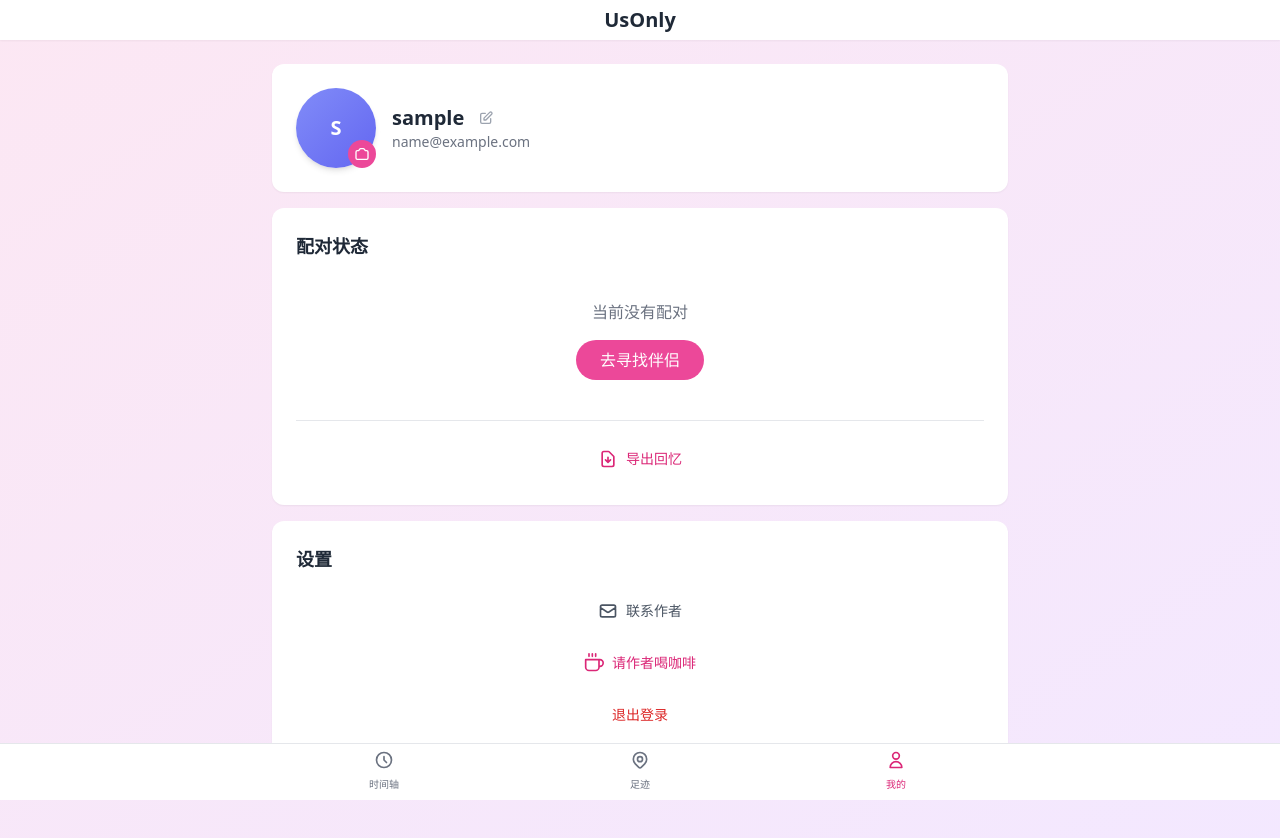
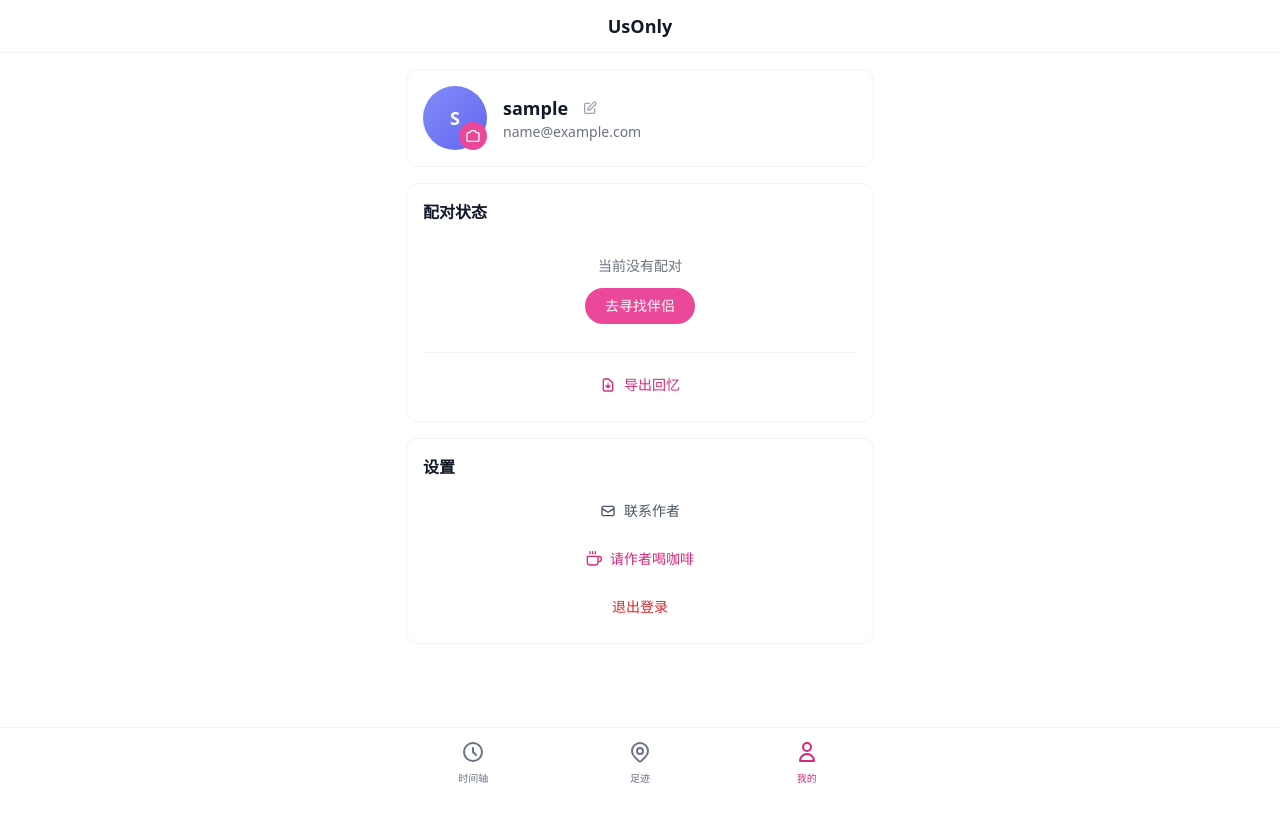
Before and after one commit to calm-66/usonly, a Next.js app: page /profile in a window 1280 px wide. Shown: the top 838 px of the page. After the commit the page ends 800 px from the top, so only its background shows below. Built offline with nearby package versions, Linux system fonts and the light colour scheme; no server answers; sample sign-in values are in the browser's storage.

Commit message:
完成足迹 (map) 和个人中心 (profile) 页面的风格统一修改，采用 timeline 页面的现代化设计风格

```diff
--- a/src/app/profile/page.tsx
+++ b/src/app/profile/page.tsx
@@ -97,19 +97,19 @@ export default function ProfilePage() {
   }
 
   // 渲染头像组件
-  const renderAvatar = (avatarUrl: string | null, name: string, size: string = 'w-20 h-20') => {
+  const renderAvatar = (avatarUrl: string | null, name: string, size: string = 'w-16 h-16') => {
     if (avatarUrl) {
       return (
         <img
           src={avatarUrl}
           alt={name}
-          className={`${size} rounded-full object-cover border-2 border-white shadow-md`}
+          className={`${size} rounded-full object-cover border border-gray-100`}
         />
       )
     }
     const color = getDefaultAvatarColor(name)
     return (
-      <div className={`${size} rounded-full bg-gradient-to-br ${color} flex items-center justify-center text-white text-xl font-bold shadow-md`}>
+      <div className={`${size} rounded-full bg-gradient-to-br ${color} flex items-center justify-center text-white text-lg font-bold`}>
         {getInitial(name)}
       </div>
     )
@@ -464,17 +464,17 @@ export default function ProfilePage() {
 
   if (loading) {
     return (
-      <main className="min-h-screen flex items-center justify-center bg-gradient-to-br from-pink-100 to-purple-100">
-        <p className="text-gray-600">加载中...</p>
+      <main className="min-h-screen flex items-center justify-center bg-white">
+        <p className="text-gray-500">加载中...</p>
       </main>
     )
   }
 
   if (!user) {
     return (
-      <main className="min-h-screen flex items-center justify-center bg-gradient-to-br from-pink-100 to-purple-100">
+      <main className="min-h-screen flex items-center justify-center bg-white">
         <div className="text-center">
-          <p className="text-gray-600 mb-4">未登录</p>
+          <p className="text-gray-500 mb-4">未登录</p>
           <a href="/" className="text-pink-600 hover:underline">去登录</a>
         </div>
       </main>
@@ -482,20 +482,20 @@ export default function ProfilePage() {
   }
 
   return (
-    <main className="min-h-screen bg-gradient-to-br from-pink-100 to-purple-100 pb-20">
+    <main className="min-h-screen bg-white pb-20">
       {/* 顶部导航 */}
-      <header className="bg-white shadow-sm sticky top-0 z-40">
-        <div className="max-w-3xl mx-auto px-4 py-1.5 flex justify-center relative">
-          <h1 className="text-xl font-bold text-gray-800">UsOnly</h1>
+      <header className="bg-white border-b border-gray-100 sticky top-0 z-40">
+        <div className="max-w-[500px] mx-auto px-4 py-3 flex items-center justify-center">
+          <h1 className="text-lg font-bold text-gray-900">UsOnly</h1>
         </div>
       </header>
 
-      <div className="max-w-3xl mx-auto px-4 py-6 space-y-4">
+      <div className="max-w-[500px] mx-auto px-4 py-4 space-y-4">
         {/* 个人信息卡片 */}
-        <div className="bg-white rounded-xl shadow-sm p-6">
+        <div className="bg-white rounded-xl border border-gray-100 p-4">
           <div className="flex items-center gap-4">
             <div className="relative">
-              {renderAvatar(user.avatarUrl, user.username, 'w-20 h-20')}
+              {renderAvatar(user.avatarUrl, user.username)}
               <button
                 type="button"
                 onClick={() => isMobile() ? setShowAvatarDialog(true) : avatarInputRef.current?.click()}
@@ -520,7 +520,7 @@ export default function ProfilePage() {
                         handleCancelEditUsername()
                       }
                     }}
-                    className="flex-1 px-3 py-1.5 border border-gray-300 rounded-lg focus:outline-none focus:ring-2 focus:ring-pink-500 text-gray-800"
+                    className="flex-1 px-3 py-1.5 border border-gray-300 rounded-lg focus:outline-none focus:ring-2 focus:ring-pink-500 text-gray-800 text-sm"
                     placeholder="输入新用户名"
                     autoFocus
                   />
@@ -540,7 +540,7 @@ export default function ProfilePage() {
                 </div>
               ) : (
                 <div className="flex items-center gap-2">
-                  <h2 className="text-xl font-bold text-gray-800">{user.username}</h2>
+                  <h2 className="text-lg font-bold text-gray-900">{user.username}</h2>
                   <button
                     onClick={handleStartEditUsername}
                     className="p-1.5 text-gray-400 hover:text-pink-600 transition"
@@ -581,16 +581,16 @@ export default function ProfilePage() {
         </div>
 
         {/* 配对状态卡片 */}
-        <div className="bg-white rounded-xl shadow-sm p-6">
-          <h3 className="text-lg font-bold text-gray-800 mb-4">配对状态</h3>
+        <div className="bg-white rounded-xl border border-gray-100 p-4">
+          <h3 className="text-base font-bold text-gray-900 mb-4">配对状态</h3>
 
           {user.partnerId && user.partner ? (
-            <div className="space-y-4">
+            <div className="space-y-3">
               {/* 配对天数显示 */}
               {(user.partner.pairedAt || user.pairedAt) && (
-                <div className="bg-gradient-to-r from-pink-50 to-purple-50 rounded-lg p-4 text-center">
-                  <p className="text-sm text-gray-600 mb-1">💕 已配对</p>
-                  <p className="text-3xl font-bold text-pink-600">
+                <div className="bg-pink-50 rounded-lg p-3 text-center">
+                  <p className="text-xs text-gray-600 mb-1">💕 已配对</p>
+                  <p className="text-2xl font-bold text-pink-600">
                     {calculatePairDays(user.partner.pairedAt || user.pairedAt)}
                   </p>
                   <p className="text-xs text-gray-500 mt-1">天</p>
@@ -598,33 +598,33 @@ export default function ProfilePage() {
               )}
 
               {/* 伴侣信息 */}
-              <div className="flex items-center gap-3 p-3 bg-pink-50 rounded-lg">
-                {renderAvatar(user.partner.avatarUrl, user.partner.username, 'w-12 h-12')}
+              <div className="flex items-center gap-3 p-3 bg-gray-50 rounded-lg">
+                {renderAvatar(user.partner.avatarUrl, user.partner.username, 'w-10 h-10')}
                 <div className="flex-1">
-                  <p className="font-medium text-gray-800">{user.partner.username}</p>
-                  <p className="text-sm text-gray-500">你们的配对</p>
+                  <p className="font-medium text-gray-800 text-sm">{user.partner.username}</p>
+                  <p className="text-xs text-gray-500">你们的配对</p>
                 </div>
               </div>
 
               {/* 冷静期状态 */}
               {timeLeft !== null ? (
-                <div className="p-4 bg-yellow-50 border border-yellow-200 rounded-lg">
-                  <p className="text-yellow-800 font-medium mb-2">⚠️ 冷静期中</p>
-                  <p className="text-sm text-yellow-700 mb-3">
+                <div className="p-3 bg-yellow-50 border border-yellow-200 rounded-lg">
+                  <p className="text-yellow-800 font-medium text-sm mb-2">⚠️ 冷静期中</p>
+                  <p className="text-xs text-yellow-700 mb-3">
                     还剩 {timeLeft.days}天{timeLeft.hours}小时 将解除配对关系
                   </p>
                   <div className="flex gap-2">
                     <button
                       onClick={handleCancelBreakup}
                       disabled={breakupLoading}
-                      className="flex-1 px-4 py-2 bg-pink-500 text-white text-sm rounded-full hover:bg-pink-600 disabled:opacity-50"
+                      className="flex-1 px-3 py-2 bg-pink-500 text-white text-xs rounded-full hover:bg-pink-600 disabled:opacity-50"
                     >
                       继续配对
                     </button>
                     <button
                       onClick={() => setShowBreakupConfirm(true)}
                       disabled={breakupLoading}
-                      className="flex-1 px-4 py-2 bg-red-500 text-white text-sm rounded-full hover:bg-red-600 disabled:opacity-50"
+                      className="flex-1 px-3 py-2 bg-red-500 text-white text-xs rounded-full hover:bg-red-600 disabled:opacity-50"
                     >
                       确认解除
                     </button>
@@ -633,18 +633,18 @@ export default function ProfilePage() {
               ) : (
                 <button
                   onClick={() => setShowBreakupModal(true)}
-                  className="w-full py-3 text-sm text-red-600 hover:bg-red-50 rounded-lg transition"
+                  className="w-full py-2.5 text-sm text-red-600 hover:bg-red-50 rounded-lg transition"
                 >
                   取消配对
                 </button>
               )}
             </div>
           ) : (
-            <div className="text-center py-6">
-              <p className="text-gray-500 mb-4">当前没有配对</p>
+            <div className="text-center py-4">
+              <p className="text-gray-500 text-sm mb-3">当前没有配对</p>
               <a
                 href="/pair"
-                className="inline-block px-6 py-2 bg-pink-500 text-white rounded-full hover:bg-pink-600 transition"
+                className="inline-block px-5 py-2 bg-pink-500 text-white text-sm rounded-full hover:bg-pink-600 transition"
               >
                 去寻找伴侣
               </a>
@@ -652,12 +652,12 @@ export default function ProfilePage() {
           )}
 
           {/* 导出回忆 HTML */}
-          <div className="mt-4 pt-4 border-t">
+          <div className="mt-3 pt-3 border-t border-gray-100">
             <button
               onClick={() => setShowExportModal(true)}
-              className="w-full py-3 text-sm text-pink-600 hover:bg-pink-50 rounded-lg transition flex items-center justify-center gap-2"
+              className="w-full py-2.5 text-sm text-pink-600 hover:bg-pink-50 rounded-lg transition flex items-center justify-center gap-2"
             >
-              <svg className="w-5 h-5" fill="none" stroke="currentColor" viewBox="0 0 24 24">
+              <svg className="w-4 h-4" fill="none" stroke="currentColor" viewBox="0 0 24 24">
                 <path strokeLinecap="round" strokeLinejoin="round" strokeWidth={2} d="M12 10v6m0 0l-3-3m3 3l3-3m2 8H7a2 2 0 01-2-2V5a2 2 0 012-2h5.586a1 1 0 01.707.293l5.414 5.414a1 1 0 01.293.707V19a2 2 0 01-2 2z" />
               </svg>
               导出回忆
@@ -666,12 +666,12 @@ export default function ProfilePage() {
 
           {/* 归档回忆入口 */}
           {user.archivedPartnerId && (
-            <div className="mt-4 pt-4 border-t">
+            <div className="mt-2 pt-2 border-t border-gray-100">
               <button
                 onClick={handleViewArchived}
-                className="w-full py-3 text-sm text-gray-600 hover:bg-gray-50 rounded-lg transition flex items-center justify-center gap-2"
+                className="w-full py-2.5 text-sm text-gray-600 hover:bg-gray-50 rounded-lg transition flex items-center justify-center gap-2"
               >
-                <svg className="w-5 h-5" fill="none" stroke="currentColor" viewBox="0 0 24 24">
+                <svg className="w-4 h-4" fill="none" stroke="currentColor" viewBox="0 0 24 24">
                   <path strokeLinecap="round" strokeLinejoin="round" strokeWidth={2} d="M5 8h14M5 8a2 2 0 110-4h14a2 2 0 110 4M5 8v10a2 2 0 002 2h10a2 2 0 002-2V8m-9 4h4" />
                 </svg>
                 查看归档回忆
@@ -681,15 +681,15 @@ export default function ProfilePage() {
         </div>
 
         {/* 设置卡片 */}
-        <div className="bg-white rounded-xl shadow-sm p-6">
-          <h3 className="text-lg font-bold text-gray-800 mb-4">设置</h3>
+        <div className="bg-white rounded-xl border border-gray-100 p-4">
+          <h3 className="text-base font-bold text-gray-900 mb-3">设置</h3>
 
           {/* 联系作者 */}
           <button
             onClick={() => setShowFeedbackModal(true)}
-            className="w-full py-3 text-sm text-gray-600 hover:bg-gray-50 rounded-lg transition flex items-center justify-center gap-2 mb-2"
+            className="w-full py-2.5 text-sm text-gray-600 hover:bg-gray-50 rounded-lg transition flex items-center justify-center gap-2 mb-2"
           >
-            <svg className="w-5 h-5" fill="none" stroke="currentColor" viewBox="0 0 24 24">
+            <svg className="w-4 h-4" fill="none" stroke="currentColor" viewBox="0 0 24 24">
               <path strokeLinecap="round" strokeLinejoin="round" strokeWidth={2} d="M3 8l7.89 5.26a2 2 0 002.22 0L21 8M5 19h14a2 2 0 002-2V7a2 2 0 00-2-2H5a2 2 0 00-2 2v10a2 2 0 002 2z" />
             </svg>
             联系作者
@@ -698,9 +698,9 @@ export default function ProfilePage() {
           {/* 请作者喝咖啡 */}
           <button
             onClick={() => setShowDonationModal(true)}
-            className="w-full py-3 text-sm text-pink-600 hover:bg-pink-50 rounded-lg transition flex items-center justify-center gap-2 mb-2"
+            className="w-full py-2.5 text-sm text-pink-600 hover:bg-pink-50 rounded-lg transition flex items-center justify-center gap-2 mb-2"
           >
-            <svg className="w-5 h-5" fill="none" stroke="currentColor" viewBox="0 0 24 24">
+            <svg className="w-4 h-4" fill="none" stroke="currentColor" viewBox="0 0 24 24">
               <path strokeLinecap="round" strokeLinejoin="round" strokeWidth={2} d="M18 8h1a4 4 0 010 8h-1M2 8h16v9a4 4 0 01-4 4H6a4 4 0 01-4-4V8z" />
               <path strokeLinecap="round" strokeLinejoin="round" strokeWidth={2} d="M6 1v3M10 1v3M14 1v3" />
             </svg>
@@ -709,7 +709,7 @@ export default function ProfilePage() {
 
           <button
             onClick={handleLogout}
-            className="w-full py-3 text-sm text-red-600 hover:bg-red-50 rounded-lg transition"
+            className="w-full py-2.5 text-sm text-red-600 hover:bg-red-50 rounded-lg transition"
           >
             退出登录
           </button>
@@ -726,7 +726,7 @@ export default function ProfilePage() {
             className="bg-white w-full max-w-sm rounded-xl p-6 animate-slideUp"
             onClick={(e) => e.stopPropagation()}
           >
-            <h3 className="text-lg font-bold text-gray-800 mb-3">取消配对</h3>
+            <h3 className="text-lg font-bold text-gray-900 mb-3">取消配对</h3>
             <p className="text-gray-600 text-sm mb-4">
               确定要取消配对吗？
             </p>
@@ -764,7 +764,7 @@ export default function ProfilePage() {
             className="bg-white w-full max-w-sm rounded-xl p-6 animate-slideUp"
             onClick={(e) => e.stopPropagation()}
           >
-            <h3 className="text-lg font-bold text-gray-800 mb-3">确认解除配对</h3>
+            <h3 className="text-lg font-bold text-gray-900 mb-3">确认解除配对</h3>
             <p className="text-gray-600 text-sm mb-4">
               确认后将立即解除配对关系，双方的互动记录将被归档。
             </p>
@@ -820,7 +820,7 @@ export default function ProfilePage() {
             className="bg-white w-full max-w-xs rounded-xl p-6 animate-slideUp"
             onClick={(e) => e.stopPropagation()}
           >
-            <h3 className="text-lg font-bold text-gray-800 mb-4 text-center">更换头像</h3>
+            <h3 className="text-lg font-bold text-gray-900 mb-4 text-center">更换头像</h3>
             <div className="space-y-3">
               <button
                 onClick={() => {
@@ -861,23 +861,23 @@ export default function ProfilePage() {
       )}
 
       {/* 底部导航 - 3 个按钮 */}
-      <nav className="fixed bottom-0 left-0 right-0 bg-white border-t">
-        <div className="max-w-3xl mx-auto flex">
-          <a href="/timeline" className="flex-1 py-1.5 text-center text-gray-500">
-            <svg className="w-5 h-5 mx-auto" fill="none" stroke="currentColor" viewBox="0 0 24 24">
+      <nav className="fixed bottom-0 left-0 right-0 bg-white border-t border-gray-100">
+        <div className="max-w-[500px] mx-auto flex">
+          <a href="/timeline" className="flex-1 py-3 text-center text-gray-500">
+            <svg className="w-6 h-6 mx-auto" fill="none" stroke="currentColor" viewBox="0 0 24 24">
               <path strokeLinecap="round" strokeLinejoin="round" strokeWidth={2} d="M12 8v4l3 3m6-3a9 9 0 11-18 0 9 9 0 0118 0z" />
             </svg>
             <span className="text-[10px]">时间轴</span>
           </a>
-          <a href="/map" className="flex-1 py-1.5 text-center text-gray-500">
-            <svg className="w-5 h-5 mx-auto" fill="none" stroke="currentColor" viewBox="0 0 24 24">
+          <a href="/map" className="flex-1 py-3 text-center text-gray-500">
+            <svg className="w-6 h-6 mx-auto" fill="none" stroke="currentColor" viewBox="0 0 24 24">
               <path strokeLinecap="round" strokeLinejoin="round" strokeWidth={2} d="M17.657 16.657L13.414 20.9a1.998 1.998 0 01-2.827 0l-4.244-4.243a8 8 0 1111.314 0z" />
               <path strokeLinecap="round" strokeLinejoin="round" strokeWidth={2} d="M15 11a3 3 0 11-6 0 3 3 0 016 0z" />
             </svg>
             <span className="text-[10px]">足迹</span>
           </a>
-          <a href="/profile" className="flex-1 py-1.5 text-center text-pink-600">
-            <svg className="w-5 h-5 mx-auto" fill="none" stroke="currentColor" viewBox="0 0 24 24">
+          <a href="/profile" className="flex-1 py-3 text-center text-pink-600">
+            <svg className="w-6 h-6 mx-auto" fill="none" stroke="currentColor" viewBox="0 0 24 24">
               <path strokeLinecap="round" strokeLinejoin="round" strokeWidth={2} d="M16 7a4 4 0 11-8 0 4 4 0 018 0zM12 14a7 7 0 00-7 7h14a7 7 0 00-7-7z" />
             </svg>
             <span className="text-[10px]">我的</span>
--- a/src/app/timeline/page.tsx
+++ b/src/app/timeline/page.tsx
@@ -970,7 +970,7 @@ export default function TimelinePage() {
       )
     }
 
-    // 3+ 张图：随机排布的 2 列网格
+    // 3+ 张图：固定排布的 2 列网格
     const gridLayouts = [
       // 布局 1: 左图跨 2 行
       { main: 0, side: [1, 2], extra: [] },
@@ -984,16 +984,24 @@ export default function TimelinePage() {
       { main: 0, side: [1, 2], extra: [3, 4] },
     ]
 
-    // 根据图片数量选择布局
-    let layoutIndex
-    if (imageUrls.length === 3) {
-      layoutIndex = Math.floor(Math.random() * 2)
-    } else if (imageUrls.length === 4) {
-      layoutIndex = 2 + Math.floor(Math.random() * 2)
-    } else {
-      layoutIndex = 4 + Math.floor(Math.random() * 3)
-    }
-
+    // 根据帖子 ID 生成确定性哈希，确保布局固定
+    const getLayoutIndex = (postId: string, imageCount: number): number => {
+      let hash = 0
+      for (let i = 0; i < postId.length; i++) {
+        hash = ((hash << 5) - hash) + postId.charCodeAt(i)
+        hash = hash & hash
+      }
+
+      if (imageCount === 3) {
+        return Math.abs(hash) % 2
+      } else if (imageCount === 4) {
+        return 2 + (Math.abs(hash) % 2)
+      } else {
+        return 4 + (Math.abs(hash) % 3)
+      }
+    }
+
+    const layoutIndex = getLayoutIndex(postId, imageUrls.length)
     const layout = gridLayouts[Math.min(layoutIndex, gridLayouts.length - 1)]
     const displayedImages = imageUrls.slice(0, 9)
 
@@ -1007,7 +1015,7 @@ export default function TimelinePage() {
           <img
             src={displayedImages[layout.main]}
             alt={`分享图片 ${layout.main + 1}`}
-            className="w-full h-full object-cover rounded-l-xl rounded-tr-none rounded-br-none"
+            className="w-full h-full object-cover rounded-xl"
           />
         </div>
 
```
Also changed, not shown: src/app/map/page.tsx (+49 -46 lines).
